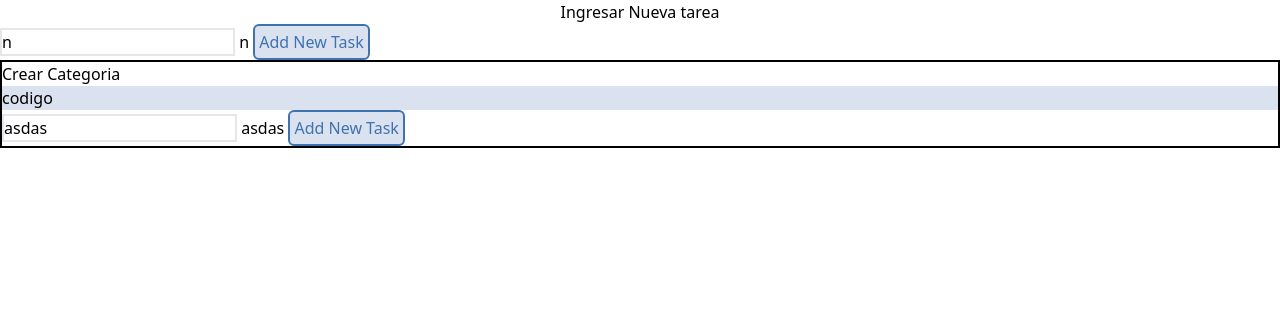
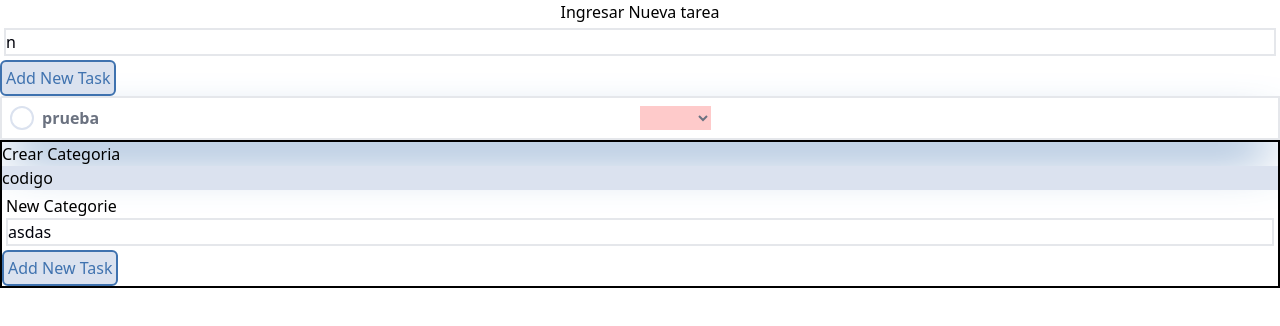
Before and after one commit to zuiersadien/doro_lazy, an Angular app in the folder doro_frontend/: page / in a window 1280 px wide. Shown: the top 326 px of the page. Built offline with nearby package versions, Linux system fonts and the light colour scheme.

Commit message:
avance de los componentes

```diff
--- a/doro_frontend/src/app/app.component.html
+++ b/doro_frontend/src/app/app.component.html
@@ -1,14 +1,33 @@
 <div>
   <div>
     <h1 class="text-center">Ingresar Nueva tarea</h1>
-    <app-input [(inputValue)]="newTask"></app-input>
+    <app-input
+      [(inputValue)]="newTask"
+      (keyup.enter)="addNewTask()"
+    ></app-input>
     <app-btn typeButton="button" (click)="addNewTask()">Add New Task</app-btn>
 
     <div>
       @for (task of tasks; track task.id) {
-        <div class="text-center bg-red-200 text-white">
-          {{ task.id }} - {{ task.description }}
-          <select class="border-blue bg-red-200" [(ngModel)]="task.idcategorie">
+        <div
+          class="text-start bg-white text-gray-500 shadow-secondary p-2 border-2 rounded-l-sm shadow-2xl"
+        >
+          <div class="grid grid-cols-4">
+            <div class="flex">
+              <input
+                type="checkbox"
+                class="appearance-none w-6 border-2 border-primary h-6 rounded-full checked:border-white checked:bg-secondary"
+              />
+              <p class="ml-2 font-bold">
+                {{ task.description }}
+              </p>
+            </div>
+            <div></div>
+            <div>
+              <select
+                class="border-blue bg-red-200"
+                [(ngModel)]="task.idcategorie"
+              >
                 <option value=""></option>
                 @for (categorie of categories; track categorie.id) {
                   <option value="{{ categorie.id }}">
@@ -16,6 +35,8 @@
                   </option>
                 }
               </select>
+            </div>
+          </div>
         </div>
       }
     </div>
@@ -27,7 +48,7 @@
     @for (categorie of categories; track categorie.id) {
       <div class="bg-primary">{{ categorie.description }}</div>
     }
-    <app-input [(inputValue)]="newCategorie"></app-input>
+    <app-input [(inputValue)]="newCategorie" label="New Categorie"></app-input>
     <app-btn typeButton="button" (click)="addNewCategorie()"
       >Add New Task</app-btn
     >
--- a/doro_frontend/src/app/app.component.ts
+++ b/doro_frontend/src/app/app.component.ts
@@ -13,7 +13,14 @@ import { InputComponent } from './componentes/input/input.component';
 })
 export class AppComponent {
   newTask: string = 'n';
-  tasks: any[] = [];
+  tasks: any[] = [
+    {
+      description: 'prueba',
+      done: false,
+      idcategoria: null,
+      id: 0,
+    },
+  ];
   newCategorie: string = 'asdas';
   categories: any[] = [
     {
--- a/doro_frontend/src/app/componentes/input/input.component.html
+++ b/doro_frontend/src/app/componentes/input/input.component.html
@@ -1,7 +1,9 @@
-<input
-  type="text"
-  [(ngModel)]="inputValue"
-  (keyup)="emitValueChange()"
-  class="text-black align-center border-red border-2"
-/>
-{{ inputValue }}
+<div class="flex flex-col p-1 flex-wrap">
+  <label for="">{{ label }}</label>
+  <input
+    type="text"
+    [(ngModel)]="inputValue"
+    (keyup)="emitValueChange()"
+    class="text-secondary-dark border-red border-2"
+  />
+</div>
--- a/doro_frontend/src/app/componentes/input/input.component.ts
+++ b/doro_frontend/src/app/componentes/input/input.component.ts
@@ -10,6 +10,7 @@ import { FormsModule } from '@angular/forms';
 export class InputComponent {
   @Input() inputValue: any = '';
   @Output() inputValueChange = new EventEmitter<string>();
+  @Input() label: string = '';
 
   emitValueChange() {
     console.log('this value is change');
```
Lines whose indentation alone changed are shown as unchanged.
